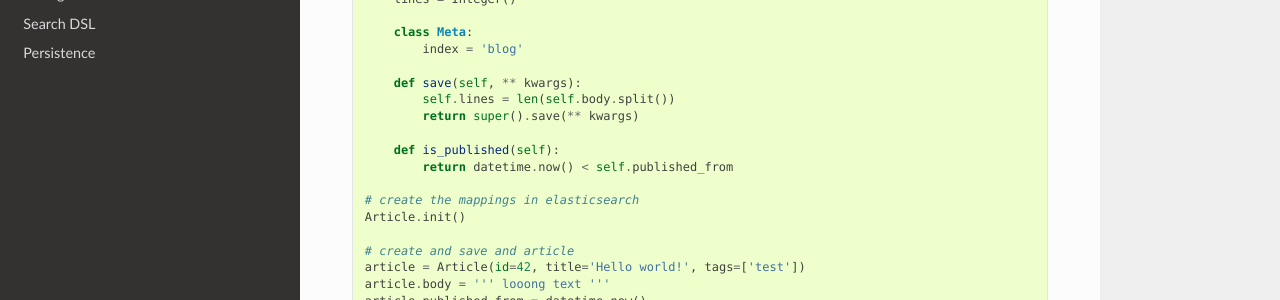
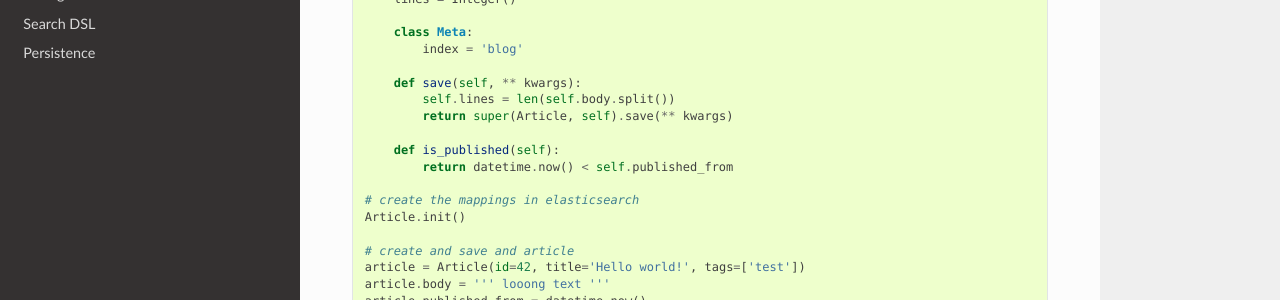
Before and after one commit to elastic/elasticsearch-dsl-py, a Sphinx documentation site: the page built from docs/index.rst, in a window 1280 px wide and 900 px high, scrolled down 2036 px. Shown: the part 151-451 px from the top of the window. Built offline with Sphinx 7.4.7 and the Read the Docs theme 2.0.0, drawn with Linux system fonts in a browser that asks for light colours.

Commit message:
Make persistence python 2 compatible
Fixes #69

```diff
--- a/README.rst
+++ b/README.rst
@@ -128,7 +128,7 @@ Let's have a simple Python class representing an article in a blogging system:
 
         def save(self, ** kwargs):
             self.lines = len(self.body.split())
-            return super().save(** kwargs)
+            return super(Article, self).save(** kwargs)
 
         def is_published(self):
             return datetime.now() < self.published_from
--- a/docs/index.rst
+++ b/docs/index.rst
@@ -128,7 +128,7 @@ Let's have a simple Python class representing an article in a blogging system:
 
         def save(self, ** kwargs):
             self.lines = len(self.body.split())
-            return super().save(** kwargs)
+            return super(Article, self).save(** kwargs)
 
         def is_published(self):
             return datetime.now() < self.published_from
```
